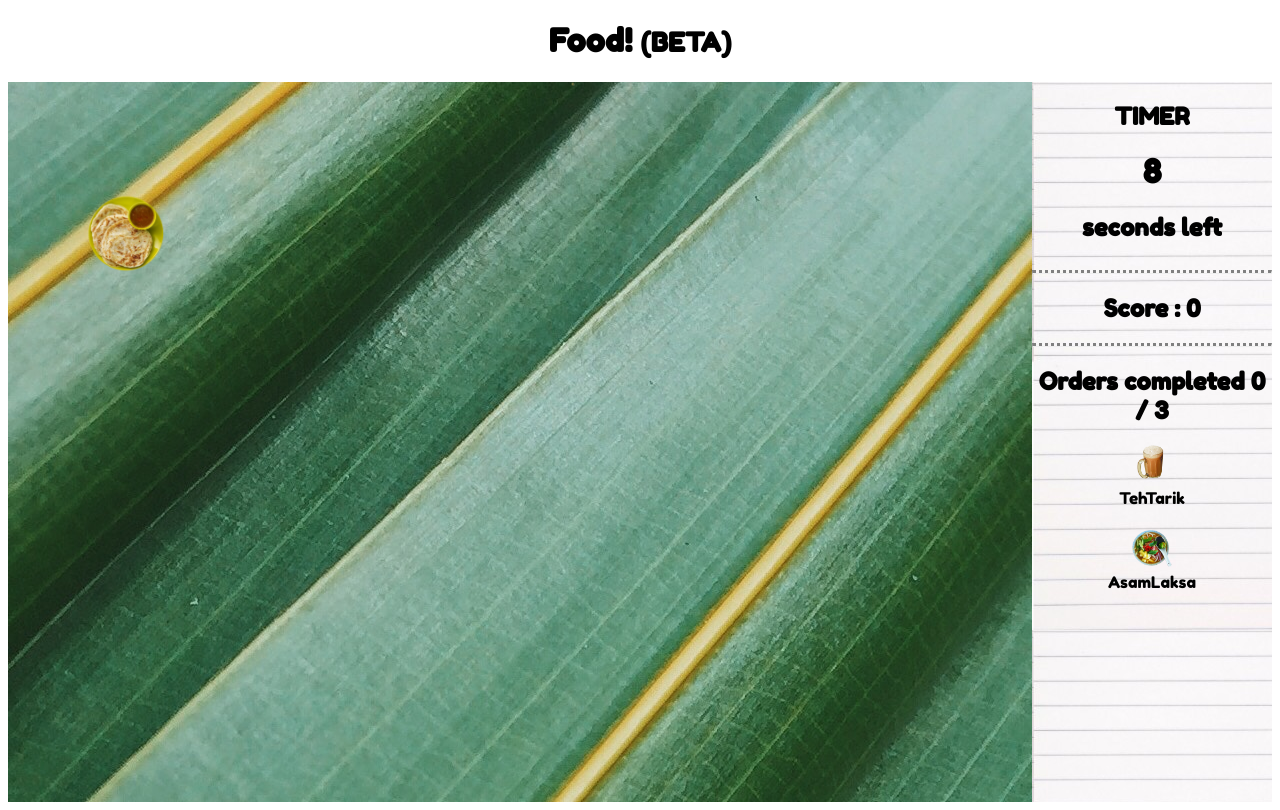
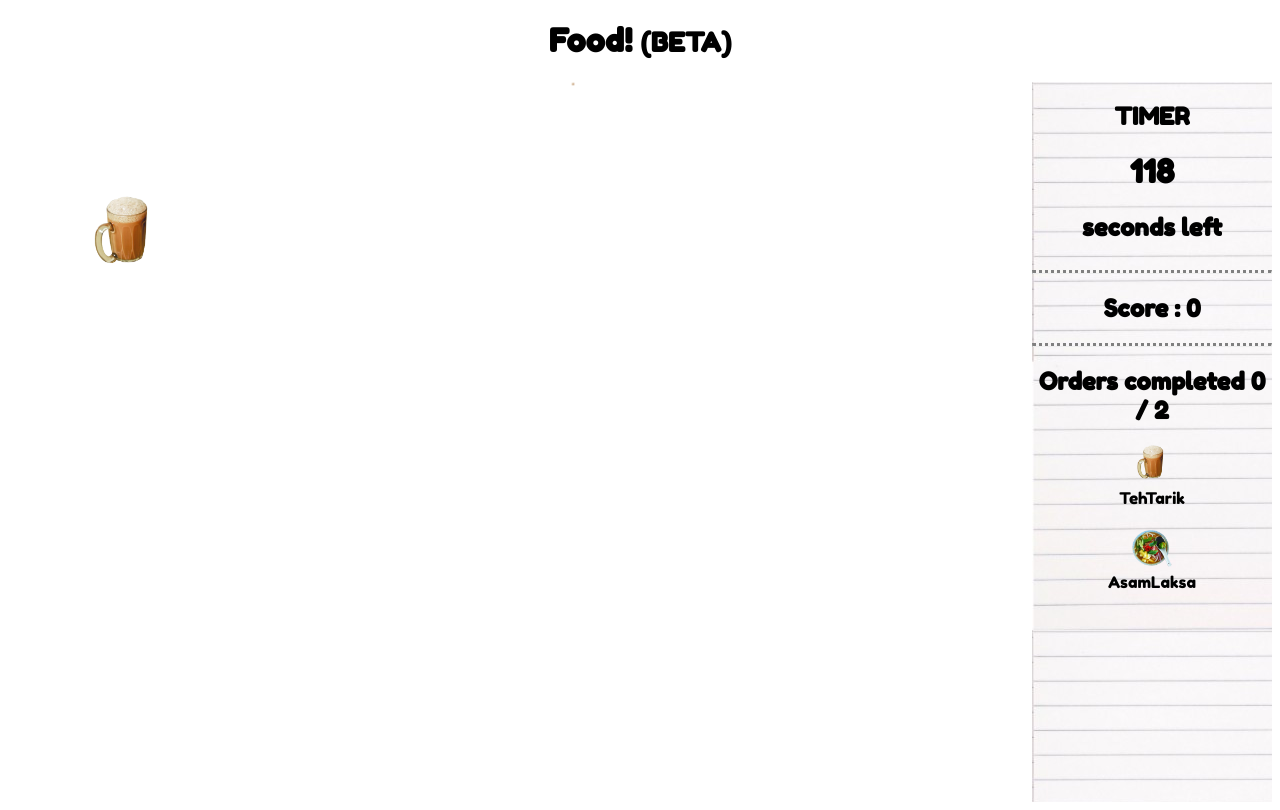
Before and after one commit to wendko/rxjs-mamak, an Angular app: page / in a window 1280 px wide. Built offline with nearby package versions, Linux system fonts and the light colour scheme.

Commit message:
minor UI update

```diff
--- a/src/app/food.service.ts
+++ b/src/app/food.service.ts
@@ -13,9 +13,9 @@ interface Item {
   providedIn: 'root'
 })
 export class FoodService {
-  public gameDurationInSeconds = 10; // minimum 10 seconds
+  public gameDurationInSeconds = 120; // minimum 10 seconds
   public startGameDelay = 3000;
-  public maxOrderCount = 3;
+  public maxOrderCount = 2;
   public scoreUnit = 1;
 
   public score: number;
@@ -81,7 +81,9 @@ export class FoodService {
     let maxCurrentOrderCount = this.getRandomOrderCount(this.orderLength.min, this.orderLength.max);
 
     // TODO: game logic is not correct! cannot win :(
-    while (orders.length < this.orders.length) {
+    const continueSpawning = () => (orders.length < this.orders.length);
+
+    while (continueSpawning()) {
       const randomItem: Item = this.randomizeItem();
       queuedItems.push(randomItem);
 
--- a/src/app/game/game.component.html
+++ b/src/app/game/game.component.html
@@ -1,5 +1,5 @@
-<div
-  style="background:url('assets/images/scott-webb-50450-unsplash.jpg');height:90vh;width:80vw;display:flex;flex-direction:row">
+<div style="height:90vh;width:80vw;display:flex;flex-direction:row">
+  <!-- style="background:url('assets/images/scott-webb-50450-unsplash.jpg');height:90vh;width:80vw;display:flex;flex-direction:row"> -->
   <div *ngFor="let item of items">
     <app-item style="position:fixed;transition:all 0.5s linear" [name]="item.name" [type]="item.type"
       [positionX]="item.positionX">
```
Also changed, not shown: 2 other files (tests, documents, lock files or other folders).
